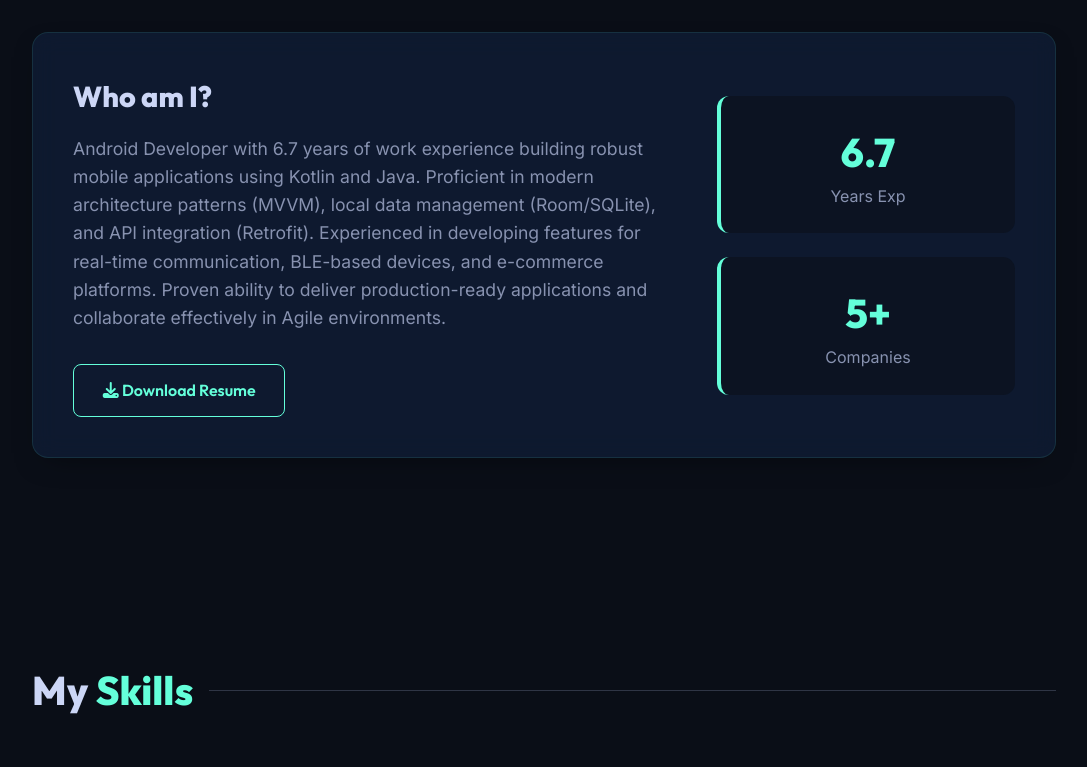
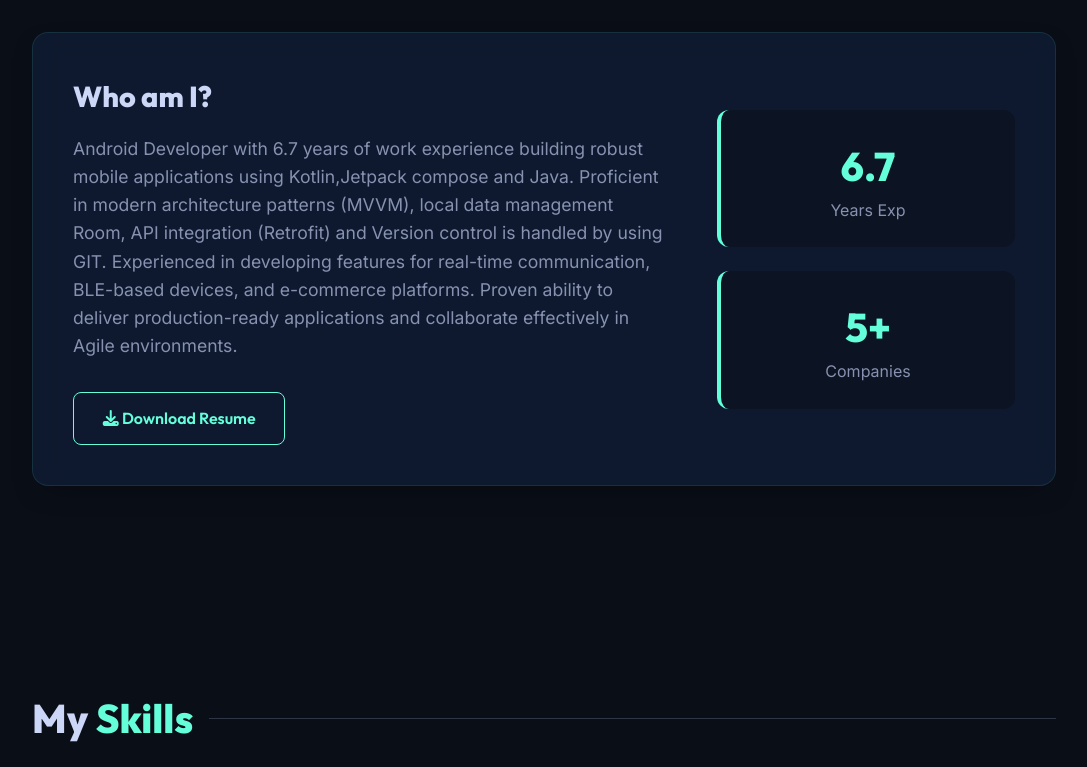
Before and after one commit to Sholin-88/portfolio, a plain HTML site: page index.html in a window 1280 px wide. Shown: the part 980-1747 px from the top of the page, without its empty margins (96-1183 px from the left). Drawn offline with nearby package versions, Linux system fonts and the light colour scheme; no server answers; animation ran at ten frames a second.

Commit message:
Revise resume summary in index.html
Updated resume summary to include Jetpack Compose and GIT.

```diff
--- a/index.html
+++ b/index.html
@@ -67,8 +67,8 @@
                     <h3>Who am I?</h3>
                     <p id="resume-summary-placeholder">
                         Android Developer with 6.7 years of work experience building robust mobile applications using
-                        Kotlin and Java. Proficient in modern architecture patterns (MVVM), local data management
-                        (Room/SQLite), and API integration (Retrofit). Experienced in developing features for real-time
+                        Kotlin,Jetpack compose and Java. Proficient in modern architecture patterns (MVVM), local data management
+                        Room, API integration (Retrofit) and Version control is handled by using GIT. Experienced in developing features for real-time
                         communication, BLE-based devices, and e-commerce platforms. Proven ability to deliver
                         production-ready applications and collaborate effectively in Agile environments.
                     </p>
```
